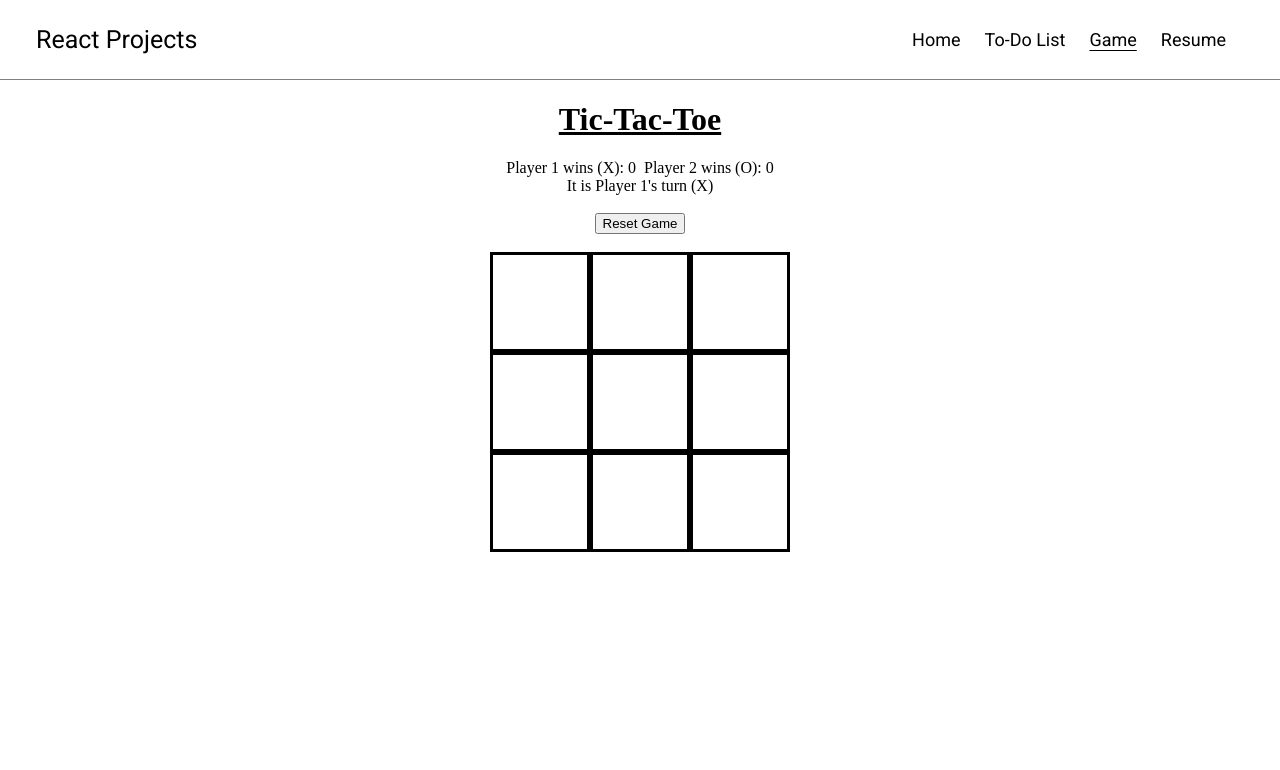
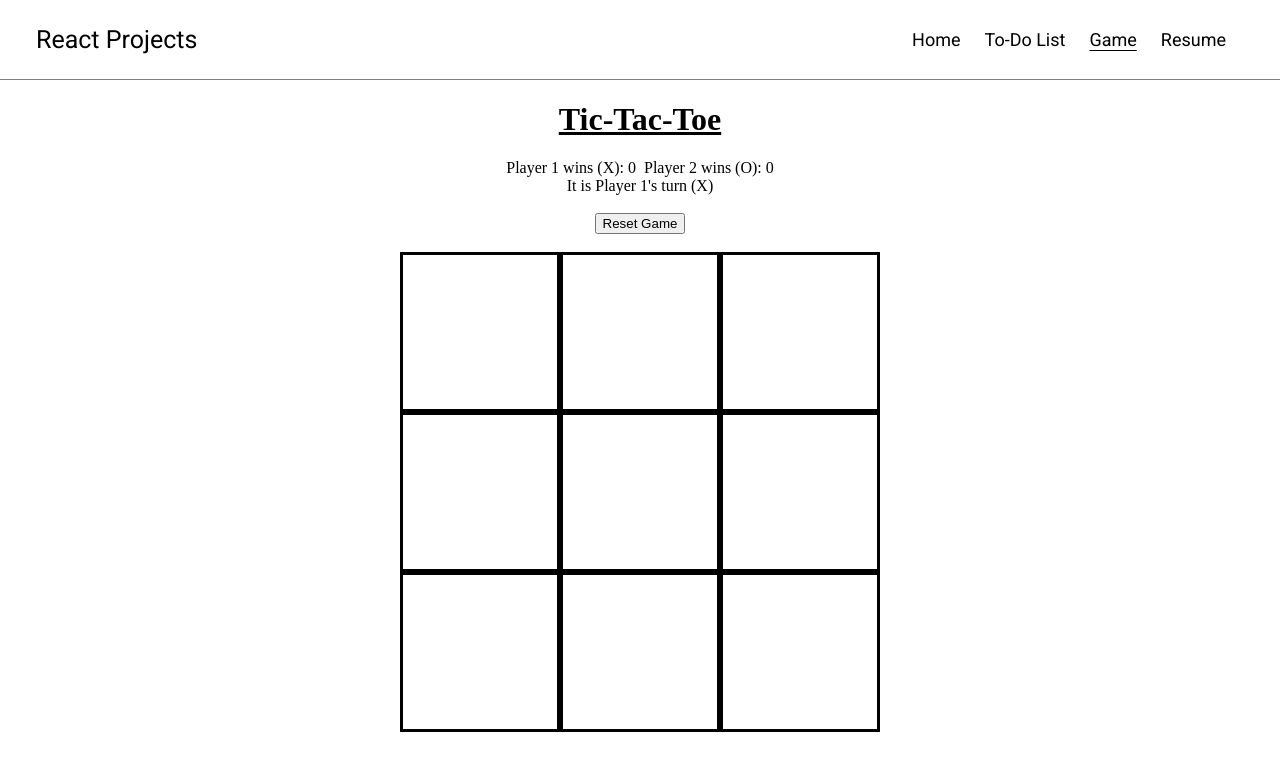
Before and after one commit to barnetthan/barnett-portfolio, a React (Vite) app in the folder vite-project/: page /game in a window 1280 px wide. Shown: the top 770 px of the page. Built offline with nearby package versions, Linux system fonts and the light colour scheme.

Commit message:
Changed markers

```diff
--- a/vite-project/src/styles/TicTacToe.css
+++ b/vite-project/src/styles/TicTacToe.css
@@ -1,9 +1,9 @@
 .gameBox {
   border-style:  solid;
   border-color: black;
-  width: 100px;
-  height: 100px;
-  font-size: 100px;
+  width: 20vh;
+  height: 20vh;
+  font-size: 20vh;
   display: flex;
   align-items: center;
   justify-content: center;
```
